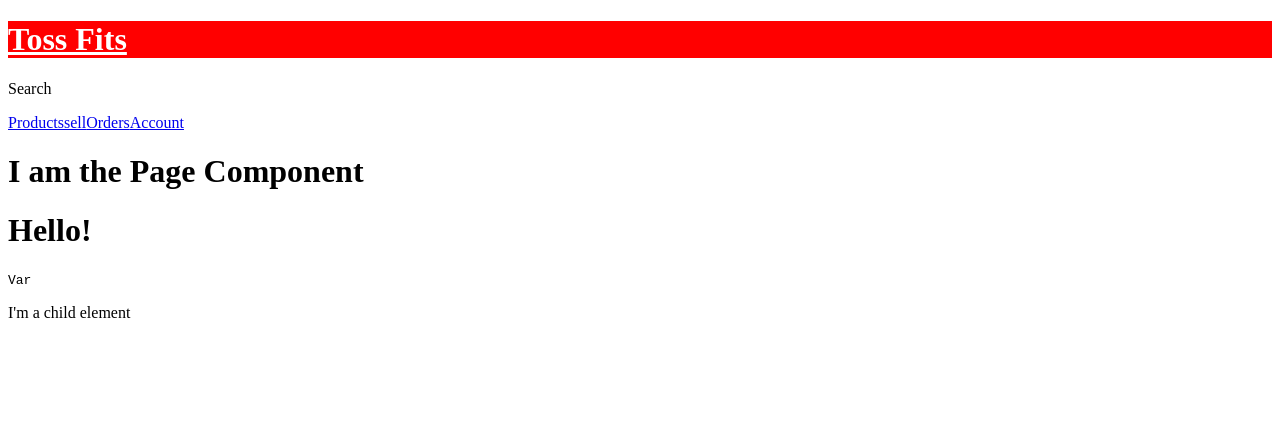
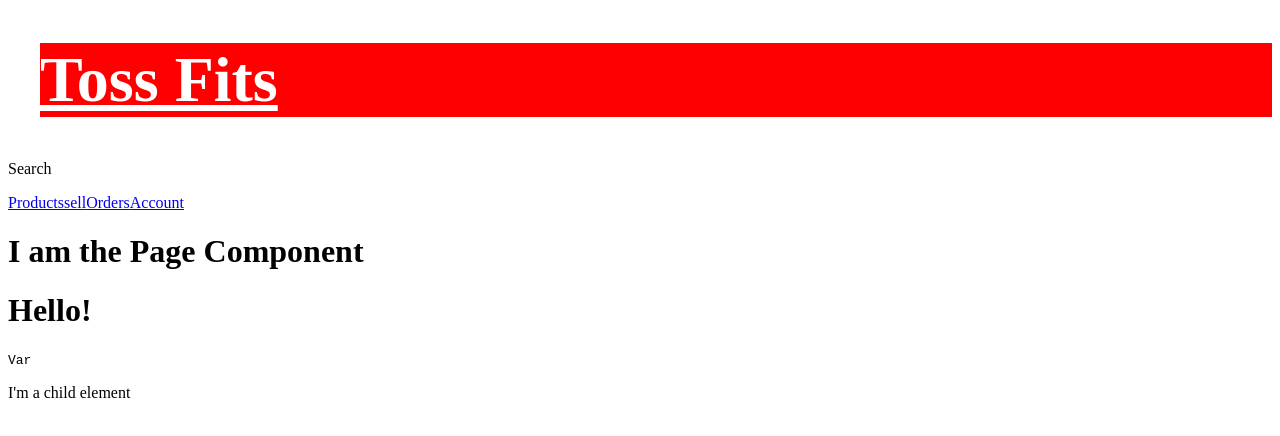
Before and after one commit to PJMantoss/tossFits, a Next.js app in the folder frontend/: page / in a window 1280 px wide. Shown: the top 436 px of the page. Built offline with nearby package versions, Linux system fonts and the light colour scheme.

Commit message:
update logo styling

```diff
--- a/frontend/components/Header.js
+++ b/frontend/components/Header.js
@@ -4,6 +4,9 @@ import Nav from './Nav';
 import styled from 'styled-components';
 
 const Logo = styled.h1`
+  font-size: 4rem;
+  margin-left: 2rem;
+  z-index: 2;
   background: red;
   a {
     color: white;
```
